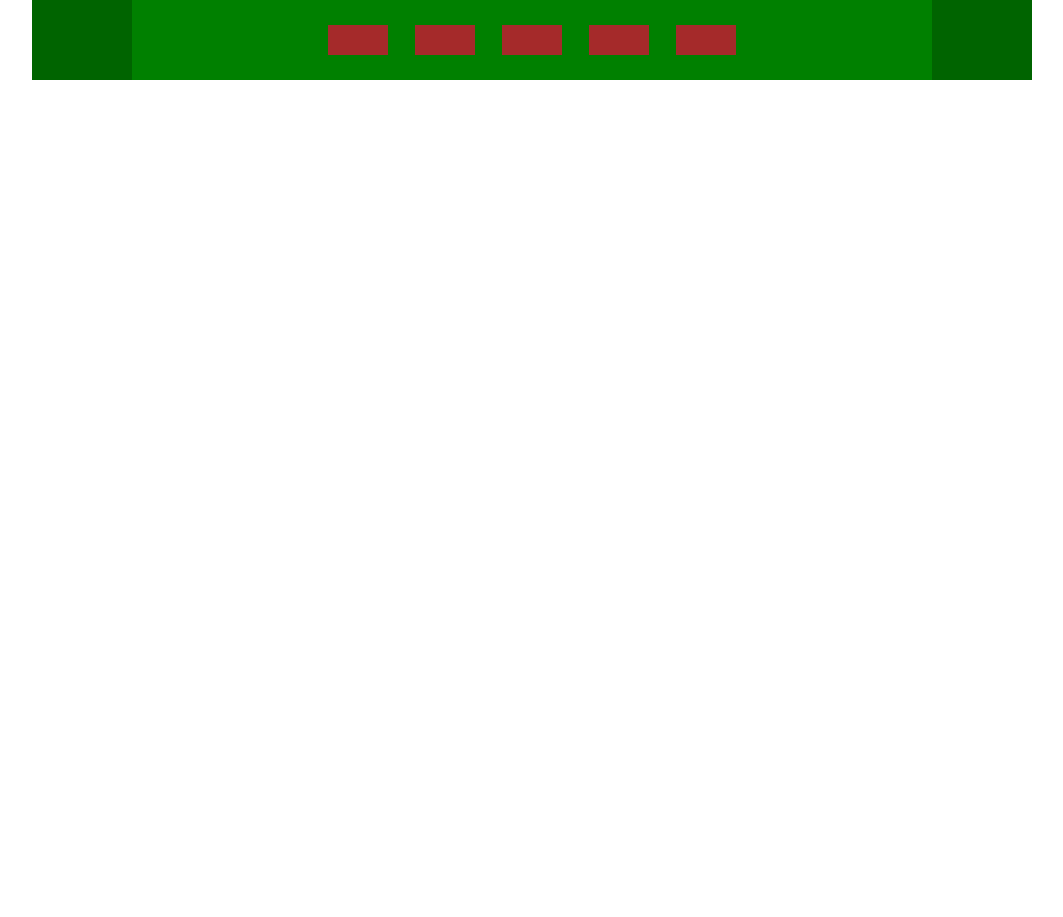
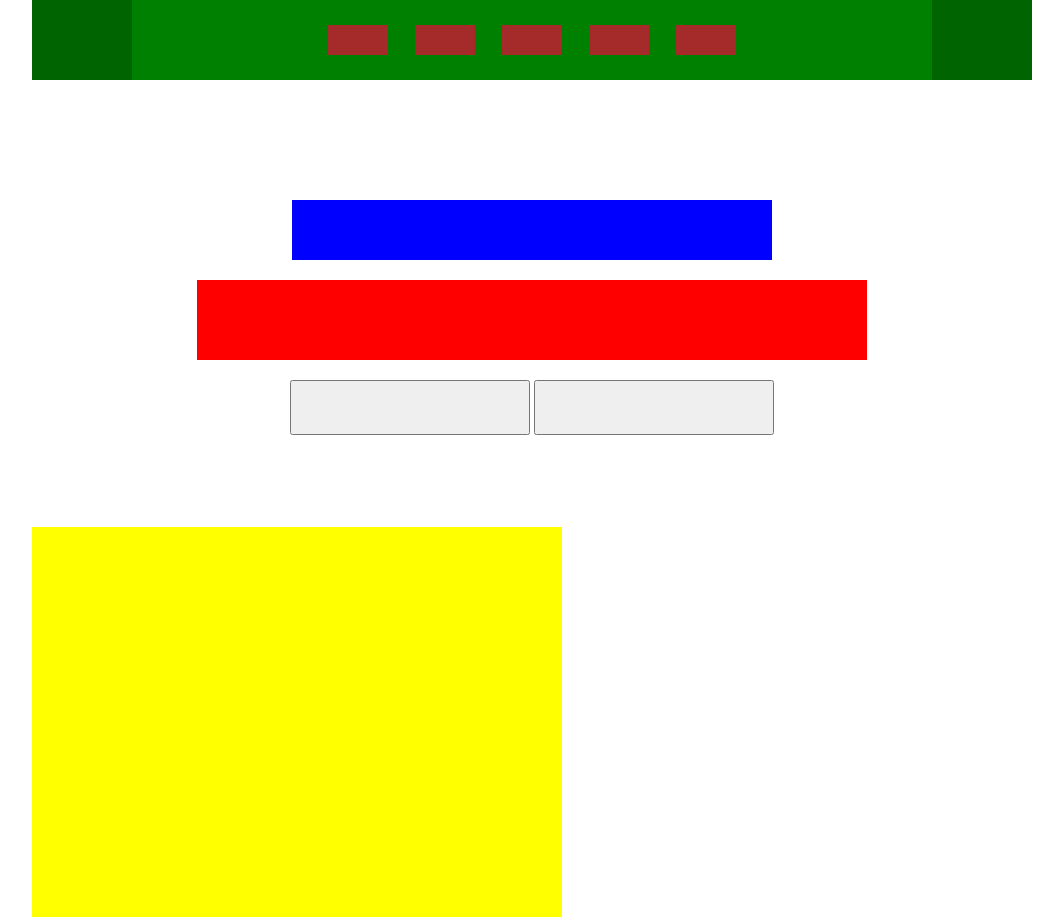
Before and after one commit to AndreaAbbonizio/htmlcss-struttura-discord, a plain HTML site: page index.html in a window 1280 px wide. Shown: the whole page, without its empty margins (108-1171 px from the left). Before the commit the page ends 800 px from the top, so only its background shows below. Drawn offline with Linux system fonts and the light colour scheme.

Commit message:
feat:header

```diff
--- a/css/style.css
+++ b/css/style.css
@@ -13,6 +13,8 @@
     width: 100%;
     height: 80px;
     background-color: green;
+
+    margin-bottom: 120px
 }
 
 
@@ -55,3 +57,43 @@
     height: 80px;
     background-color: darkgreen;
 }
+
+
+
+/* header */
+#flex-head{
+    display: flex;
+    flex-wrap: wrap;
+    justify-content: center;
+    gap: 20px;
+    margin-bottom: 90px;
+}
+
+
+#title{
+    width: 480px;
+    height: 60px;
+    background-color: blue;
+}
+
+#paragraph{
+    width: 670px;
+    height: 80px;
+
+    background-color: red;
+}
+
+
+#container-button button{
+    width: 240px;
+    height: 55px;
+}
+
+
+
+/* main */
+.image-content{
+    width: 530px;
+    height: 390px;
+    background-color: yellow;
+}
--- a/index.html
+++ b/index.html
@@ -30,9 +30,39 @@
     </nav>
     <!-- navbar -->
 
+    <!-- header -->
+    <header>
+        <div id="flex-head" class="container-centered" >
+
+            <div id="title">
+                <h1></h1>
+            </div>
+
+            <div id="paragraph">
+                <p></p>
+            </div>
+
+            <div id="container-button">
+                <button></button>
+                <button></button>
+            </div>
+        </div>
+    </header>
+    <!-- /header -->
+
 
     <main>
-
+        <div class="container-centered">
+            <section class="container1">
+                <div class="image-content"></div>
+                <div class="text-content"></div>
+            </section>
+            <section class="container2"></section>
+            <section class="container3"></section>
+            <section class="container4"></section>
+            <section class="container5"></section>
+            <section class="container6"></section>
+        </div>
     </main>
 
 
```
